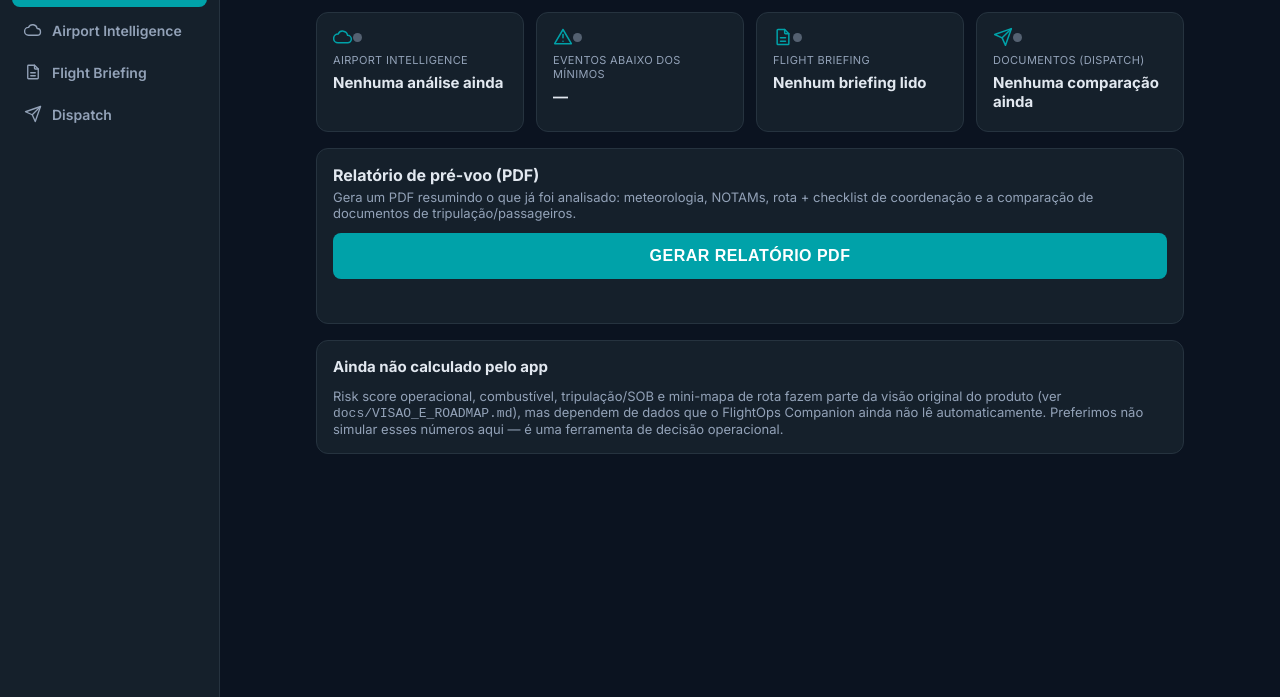
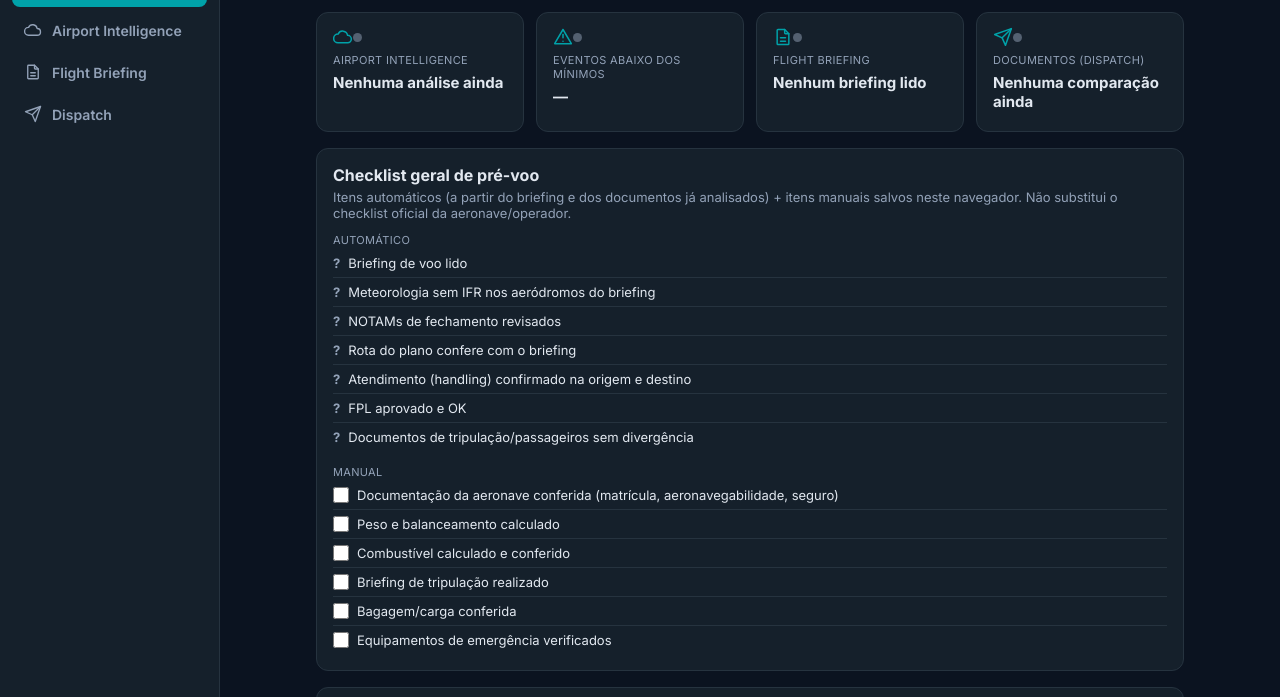
Before and after one commit to lucianofprocha-crypto/flightops-companion, a plain HTML site: page frontend/index.html in a window 1280 px wide. Shown: the part 103-800 px from the top of the page. Drawn offline with nearby package versions, Linux system fonts and the light colour scheme; no server answers.

Commit message:
Adiciona checklist geral de pre-voo (automatico + manual com localStorage) ao Dashboard

```diff
--- a/frontend/app.js
+++ b/frontend/app.js
@@ -691,6 +691,7 @@ function renderBriefing(data) {
   renderChecklist(data.route);
   $briefingResultados.classList.remove("hidden");
   updateDashBriefing(data);
+  renderChecklistGeralAuto();
 }
 
 function renderBriefingWeather(weather) {
@@ -1146,6 +1147,7 @@ function renderDocsComparison(data) {
 
   $docsResultados.classList.remove("hidden");
   updateDashDispatch(data);
+  renderChecklistGeralAuto();
 }
 
 function setRelatorioStatus(msg, isError = false) {
@@ -1290,6 +1292,110 @@ function updateDashBriefing(data) {
   document.getElementById("dash-dot-briefing").className = "dash-status-dot " + dotCls;
 }
 
+// Checklist geral de pré-voo (Dashboard) — combina itens automáticos
+// (derivados do briefing/documentos já analisados nesta sessão) com itens
+// manuais fixos, persistidos por navegador via localStorage.
+
+function renderChecklistGeralAuto() {
+  const container = document.getElementById("checklist-geral-auto");
+  if (!container) return;
+  container.innerHTML = "";
+
+  const briefing = lastBriefingResult;
+  const route = briefing ? briefing.route : null;
+  const plan = route ? route.plan : null;
+  const cmp = route ? route.comparison : null;
+  const docs = lastDocsResult;
+
+  addChecklistItem(container, briefing ? true : null, "Briefing de voo lido");
+
+  let meteoOk = null;
+  if (briefing && briefing.weather && briefing.weather.stations && briefing.weather.stations.length) {
+    meteoOk = !briefing.weather.stations.some((s) => s.category === "IFR");
+  }
+  addChecklistItem(container, meteoOk, "Meteorologia sem IFR nos aeródromos do briefing");
+
+  if (briefing) {
+    const count = briefing.notams ? briefing.notams.active_now || 0 : 0;
+    addChecklistItem(container, true, `NOTAMs de fechamento revisados (${count} vigente${count === 1 ? "" : "s"})`);
+  } else {
+    addChecklistItem(container, null, "NOTAMs de fechamento revisados");
+  }
+
+  addChecklistItem(container, cmp && cmp.available ? cmp.match : null, "Rota do plano confere com o briefing");
+
+  let handlingOk = null;
+  if (plan) {
+    const o = plan.handling_origem_confirmado;
+    const d = plan.handling_destino_confirmado;
+    handlingOk = o === true && d === true ? true : o === false || d === false ? false : null;
+  }
+  addChecklistItem(container, handlingOk, "Atendimento (handling) confirmado na origem e destino");
+
+  addChecklistItem(container, plan ? plan.fpl_aprovado && plan.fpl_ok : null, "FPL aprovado e OK");
+
+  let docsOk = null;
+  if (docs && docs.comparison && docs.comparison.length) {
+    docsOk = !docs.comparison.some((g) => g.has_issue);
+  }
+  addChecklistItem(container, docsOk, "Documentos de tripulação/passageiros sem divergência");
+}
+
+const CHECKLIST_MANUAL_ITEMS = [
+  { id: "doc-aeronave", label: "Documentação da aeronave conferida (matrícula, aeronavegabilidade, seguro)" },
+  { id: "peso-balanceamento", label: "Peso e balanceamento calculado" },
+  { id: "combustivel", label: "Combustível calculado e conferido" },
+  { id: "briefing-tripulacao", label: "Briefing de tripulação realizado" },
+  { id: "bagagem-carga", label: "Bagagem/carga conferida" },
+  { id: "equip-emergencia", label: "Equipamentos de emergência verificados" },
+];
+
+const CHECKLIST_MANUAL_KEY = "flightops_checklist_manual";
+
+function loadChecklistManualState() {
+  try {
+    return JSON.parse(localStorage.getItem(CHECKLIST_MANUAL_KEY) || "{}");
+  } catch (err) {
+    return {};
+  }
+}
+
+function saveChecklistManualState(state) {
+  try {
+    localStorage.setItem(CHECKLIST_MANUAL_KEY, JSON.stringify(state));
+  } catch (err) {
+    // localStorage indisponível (ex: modo privado) — segue sem persistir.
+  }
+}
+
+function renderChecklistGeralManual() {
+  const container = document.getElementById("checklist-geral-manual");
+  if (!container) return;
+  container.innerHTML = "";
+  const state = loadChecklistManualState();
+
+  for (const item of CHECKLIST_MANUAL_ITEMS) {
+    const row = document.createElement("label");
+    row.className = "checklist-item checklist-item-manual";
+
+    const checkbox = document.createElement("input");
+    checkbox.type = "checkbox";
+    checkbox.checked = !!state[item.id];
+    checkbox.addEventListener("change", () => {
+      const current = loadChecklistManualState();
+      current[item.id] = checkbox.checked;
+      saveChecklistManualState(current);
+    });
+
+    const labelEl = document.createElement("span");
+    labelEl.textContent = item.label;
+
+    row.appendChild(checkbox);
+    row.appendChild(labelEl);
+    container.appendChild(row);
+  }
+}
+
 function updateDashDispatch(data) {
   const total = data.comparison ? data.comparison.length : 0;
   const withIssue = data.comparison ? data.comparison.filter((g) => g.has_issue).length : 0;
@@ -1319,3 +1425,5 @@ $eventsMesSelect.addEventListener("change", () => {
   if (lastEventsData) renderCalendar(lastEventsData.calendar, $eventsMesSelect.value);
 });
 carregarSugestoes();
+renderChecklistGeralAuto();
+renderChecklistGeralManual();
--- a/frontend/index.html
+++ b/frontend/index.html
@@ -85,6 +85,17 @@
               <div class="dash-card-value" id="dash-val-dispatch">Nenhuma comparação ainda</div>
               <div class="dash-card-sub" id="dash-sub-dispatch"></div>
             </button>
+          </div>
+
+          <div class="card">
+            <h2 style="margin:0 0 4px; font-size:16px;">Checklist geral de pré-voo</h2>
+            <p class="muted">Itens automáticos (a partir do briefing e dos documentos já analisados) + itens manuais salvos neste navegador. Não substitui o checklist oficial da aeronave/operador.</p>
+
+            <div class="weather-field-label" style="margin-top:2px;">Automático</div>
+            <div id="checklist-geral-auto"></div>
+
+            <div class="weather-field-label" style="margin-top:14px;">Manual</div>
+            <div id="checklist-geral-manual"></div>
           </div>
 
           <div class="card">
--- a/frontend/styles.css
+++ b/frontend/styles.css
@@ -530,6 +530,18 @@ textarea {
   border-top: 1px solid var(--border);
 }
 
+.checklist-item-manual {
+  cursor: pointer;
+}
+
+.checklist-item-manual input[type="checkbox"] {
+  width: 16px;
+  height: 16px;
+  flex-shrink: 0;
+  accent-color: var(--accent);
+  margin: 0;
+}
+
 .docs-table {
   width: 100%;
   border-collapse: collapse;
```
Also changed, not shown: 1 other file.
